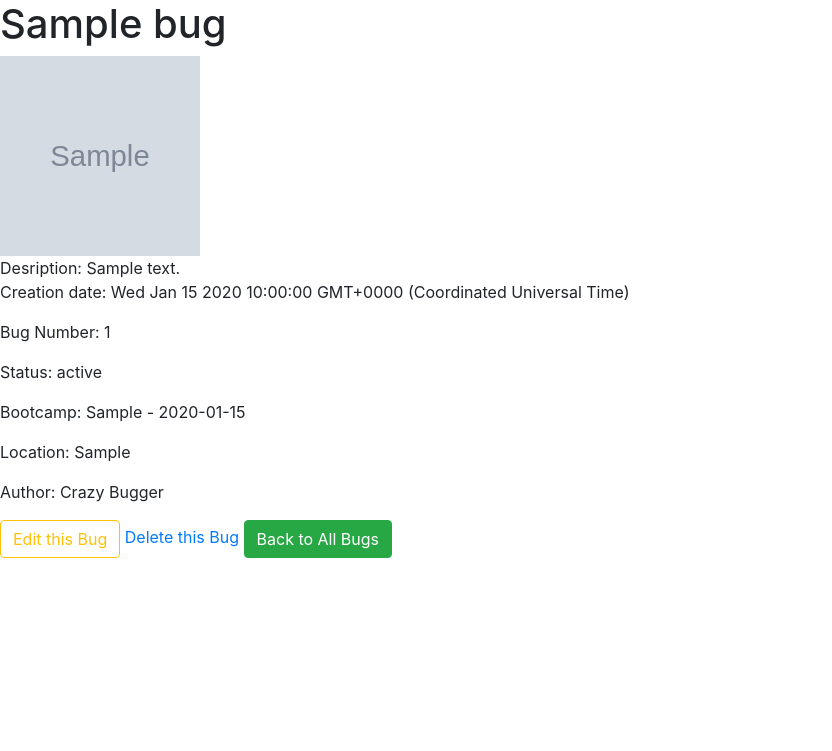
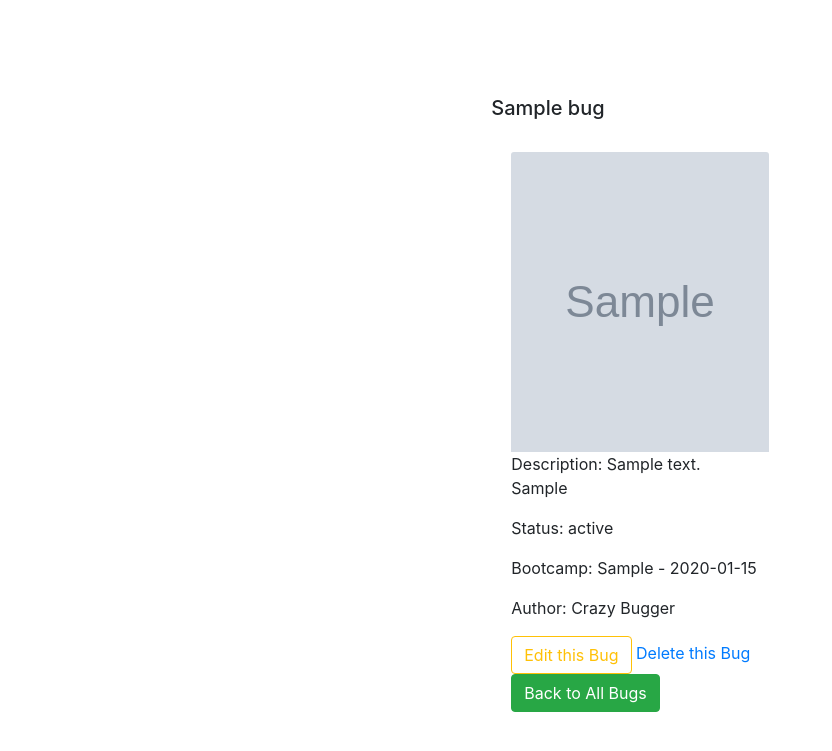
Before and after one commit to IronBuggers/IronBugs, a Node server app: page /bugs/600000000000000000000001 in a window 1280 px wide. Shown: the top 751 px of the page, without its empty margins (0-832 px from the left). Run offline with Node 20, Linux system fonts and the light colour scheme; a user stored in the database is signed in; tables that the repository leaves empty hold one stand-in row (values such as "Sample post"); grey boxes marked "Sample" are stand-in pictures; some libraries are stand-ins or nearby versions.

Commit message:
Added a bit style

```diff
--- a/routes/bugs.js
+++ b/routes/bugs.js
@@ -27,7 +27,7 @@ router.post("/filterByLocation", (req, res) => {
 					imgPath: bugFromDB.imgPath,
 					_id: bugFromDB._id,
 					numberOfVotes: bugFromDB.votes.length,
-          hasVoted: hasVoted,
+					hasVoted: hasVoted,
 				};
 			});
 
@@ -51,9 +51,10 @@ router.post("/bugs", uploader.single("bugImg"), async (req, res) => {
 		imgPath = req.file.url;
 		imgPublicId = req.file.public_id;
 	} else {
-		imgName = "Default Image";
-		imgPath = "";
-		imgPublicId = "";
+		imgName = "Logo_c7nyqp";
+		imgPath =
+			"https://res.cloudinary.com/dwody49vn/image/upload/v1600358078/user-images/Logo_c7nyqp.png";
+		imgPublicId = "user-images/Logo_c7nyqp";
 	}
 
 	let anonym = req.body.anonym;
@@ -105,7 +106,7 @@ router.get("/bugArea", middleware.loginCheck(), (req, res, next) => {
 					imgPath: bugFromDB.imgPath,
 					_id: bugFromDB._id,
 					numberOfVotes: bugFromDB.votes.length,
-          hasVoted: hasVoted,
+					hasVoted: hasVoted,
 				};
 			});
 
--- a/views/bugDetails.hbs
+++ b/views/bugDetails.hbs
@@ -1,20 +1,18 @@
+<div class="row mt-5">
+<div class=" col-md-3 mx-auto mt-5" style="width: 20rem;">
+    <h5 class="card-title">{{ bug.title }}</h5>
+    <div class="card-body">
+      <img width="300" height="300" src="{{bug.imgPath}}" class="card-img-top" alt="{{bug.imgName}}">
 
-<h1>{{bug.title}}</h1>
-<img height="200" width="200" src="{{bug.imgPath}}" alt="{{bug.imgName}}">
-<br>
-<span>Desription: {{bug.description}}</span>
+      <p class="card-text">Description: {{ bug.description }} <br> {{ bug.location }}</p>
+      <p class="card-text">Status: {{ bug.status }}</p>
+      <p class="card-text">Bootcamp: {{bugOwner.location}} - {{ bugOwner.timeType }}</p>
 
-<p>Creation date: {{bug.createdAt}}</p>
-<p>Bug Number: {{bug.bugnumber}} </p>
-<p>Status: {{bug.status}} </p>
-<p>Bootcamp: {{bugOwner.bootcamp}} - {{bugOwner.timeType}} </p>
-<p>Location: {{bug.location}} </p>
-{{#if bug.anonym}}
+      {{#if bug.anonym}}
   <p>Author: Crazy Bugger </p>
 {{else}}
-  <p>Author: {{ bugOwner.name }} </p>
-{{/if}}
-
+      <p>Author: {{ bugOwner.name }} </p>
+      {{/if}}
 
 {{#if isUserBug}}
   <a href="/bugs/edit/{{bug._id}}" class="btn btn-outline-warning">Edit this Bug</a>
@@ -24,3 +22,7 @@
 
 
 <a href="/bugArea" class="btn btn-success">Back to All Bugs</a>
+
+    </div>
+  </div>
+</div>
```
Also changed, not shown: views/bugArea.hbs (+15 -5 lines).
